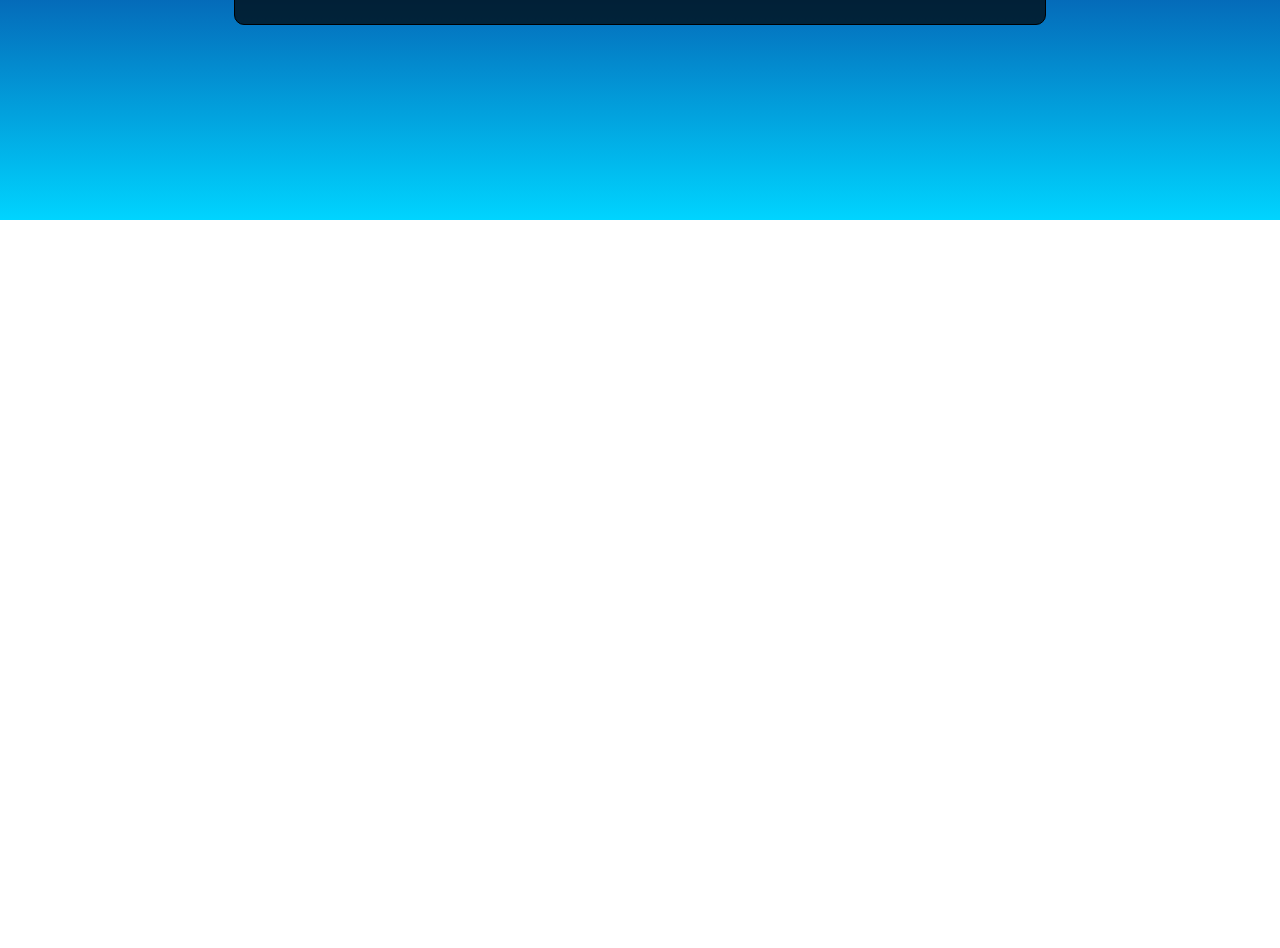
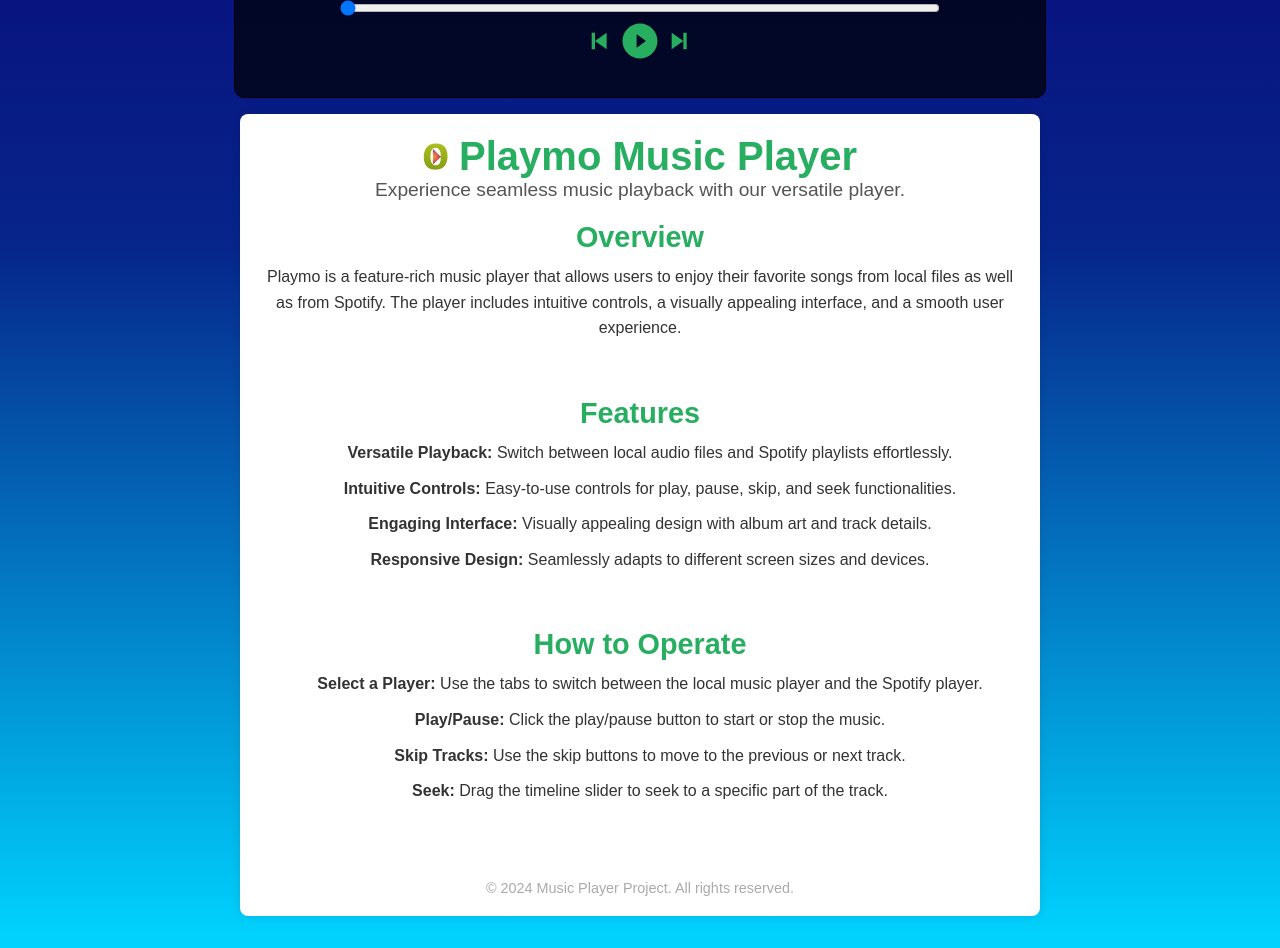
Before and after one commit to MichaelOmoniyi/playmo, a React (Vite) app: page / in a window 1280 px wide. Shown: the part 580-1528 px from the top of the page. Before the commit the page ends 800 px from the top, so only its background shows below. Built offline with nearby package versions, Linux system fonts and the light colour scheme; no server answers.

Commit message:
aadded section

```diff
--- a/src/App.css
+++ b/src/App.css
@@ -1,7 +1,7 @@
 html,
 body {
   width: 100%;
-  height: 100%;
+  /* height: 100%; */
   background: rgb(2, 0, 36);
   background: linear-gradient(
     180deg,
@@ -14,8 +14,8 @@ body {
 }
 
 #root {
-  width: 100%;
-  height: 100%;
+  /* width: 100%;
+  height: 100%; */
   margin: 0 auto;
   padding: 2rem;
   text-align: center;
@@ -46,14 +46,14 @@ body {
 }
 
 .header {
-  position: fixed;
-  top: 30px;
+  /* position: fixed;
+  top: 30px; */
   margin: auto;
 }
 
 .header header img {
-  /* max-width: 70px; */
-  height: 50px;
+  max-width: 200px;
+  /* height: 50px; */
 }
 
 .music-dash {
--- a/src/App.jsx
+++ b/src/App.jsx
@@ -1,4 +1,5 @@
 import Player from "./component/Player";
+import AboutPage from "./component/About/AboutPage";
 import PlayMOLogo from "./assets/PlayMO.png";
 import "./App.css";
 
@@ -15,6 +16,10 @@ export default function App() {
       <div className="music-dash">
         <Player />
       </div>
+
+      <div>
+        <AboutPage />
+      </div>
     </div>
   );
 }
--- /dev/null
+++ b/src/component/About/AboutPage.css
@@ -0,0 +1,70 @@
+.container {
+  max-width: 800px;
+  margin: auto;
+  background: #fff;
+  padding: 20px;
+  border-radius: 8px;
+  box-shadow: 0 0 10px rgba(0, 0, 0, 0.1);
+}
+
+header {
+  text-align: center;
+  margin-bottom: 20px;
+}
+
+header h1 {
+  font-size: 2.5em;
+  color: #27AE60;
+}
+
+header p {
+  font-size: 1.2em;
+  color: #555;
+}
+
+section {
+  margin-bottom: 20px;
+}
+
+section h2 {
+  font-size: 1.8em;
+  color: #27AE60;
+  margin-bottom: 10px;
+}
+
+section p,
+section ul,
+section ol {
+  font-size: 1em;
+  color: #333;
+  line-height: 1.6;
+}
+
+section ul {
+  list-style-type: none;
+  padding-left: 20px;
+}
+
+section ul li {
+  margin-bottom: 10px;
+}
+
+section ol {
+  list-style-type: none;
+  padding-left: 20px;
+}
+
+section ol li {
+  margin-bottom: 10px;
+}
+
+footer {
+  text-align: center;
+  margin-top: 20px;
+  font-size: 0.9em;
+  color: #aaa;
+}
+
+footer p {
+  margin: 0;
+}
--- /dev/null
+++ b/src/component/About/AboutPage.jsx
@@ -0,0 +1,89 @@
+import "./AboutPage.css";
+
+function AboutPage() {
+  return (
+    <div className="container">
+      <header>
+        <h1>
+          {" "}
+          <img
+            src="./src/assets/icon.png"
+            alt="Playmo icon"
+            width="25px"
+          />{" "}
+          Playmo Music Player
+        </h1>
+        <p>Experience seamless music playback with our versatile player.</p>
+      </header>
+
+      <section className="overview">
+        <h2>Overview</h2>
+        <p>
+          Playmo is a feature-rich music player that allows users to enjoy their
+          favorite songs from local files as well as from Spotify. The player
+          includes intuitive controls, a visually appealing interface, and a
+          smooth user experience.
+        </p>
+      </section>
+
+      <br />
+      <br />
+
+      <section className="value">
+        <h2>Features</h2>
+        <ul>
+          <li>
+            <strong>Versatile Playback:</strong> Switch between local audio
+            files and Spotify playlists effortlessly.
+          </li>
+          <li>
+            <strong>Intuitive Controls:</strong> Easy-to-use controls for play,
+            pause, skip, and seek functionalities.
+          </li>
+          <li>
+            <strong>Engaging Interface:</strong> Visually appealing design with
+            album art and track details.
+          </li>
+          <li>
+            <strong>Responsive Design:</strong> Seamlessly adapts to different
+            screen sizes and devices.
+          </li>
+        </ul>
+      </section>
+
+      <br />
+      <br />
+
+      <section className="instructions">
+        <h2>How to Operate</h2>
+        <ol>
+          <li>
+            <strong>Select a Player:</strong> Use the tabs to switch between the
+            local music player and the Spotify player.
+          </li>
+          <li>
+            <strong>Play/Pause:</strong> Click the play/pause button to start or
+            stop the music.
+          </li>
+          <li>
+            <strong>Skip Tracks:</strong> Use the skip buttons to move to the
+            previous or next track.
+          </li>
+          <li>
+            <strong>Seek:</strong> Drag the timeline slider to seek to a
+            specific part of the track.
+          </li>
+        </ol>
+      </section>
+
+      <br />
+      <br />
+
+      <footer>
+        <p>&copy; 2024 Music Player Project. All rights reserved.</p>
+      </footer>
+    </div>
+  );
+}
+
+export default AboutPage;
--- a/src/component/Player.css
+++ b/src/component/Player.css
@@ -11,6 +11,10 @@
 }
 
 
+.tab{
+    cursor: pointer;
+}
+
 
 .tabs {
     width: 100%;
@@ -22,7 +26,7 @@
 
 .tabs button {
     background-color: aquamarine;
-    color: rgb(107, 103, 103);
+    color: rgb(43, 9, 9);
     border: none;
     padding: 7px;
     border-radius: 5px;
--- a/src/component/Player.jsx
+++ b/src/component/Player.jsx
@@ -2,7 +2,6 @@ import { useEffect, useState } from "react";
 import useSound from "use-sound";
 import winMusic from "../assets/all-i-do-is-win.mp3";
 import musicImage from "../assets/music-player.jpg";
-// import musicImage from "../assets/music-player.jpg";
 import { AiFillPlayCircle, AiFillPauseCircle } from "react-icons/ai";
 import { BiSkipNext, BiSkipPrevious } from "react-icons/bi";
 import { IconContext } from "react-icons";
--- a/src/index.css
+++ b/src/index.css
@@ -9,7 +9,7 @@ body {
 
 .component {
   background-color: white;
-  width: 25%;
+  /* width: 25%; */
   /* max-width: 600px; */
   margin: 1em auto;
   padding-bottom: 2em;
@@ -52,6 +52,18 @@ input[type="range"] {
   background-color: #27ae60;
 }
 
+@media (max-width: 360px) {
+  .component {
+    /* width: 50%; */
+  }
+
+  .playerDisplay,
+  .spotify-frame {
+    min-width: 280px !important;
+  }
+}
+
+
 @media (min-width: 350px) {
   .component {
     /* width: 50%; */
```
